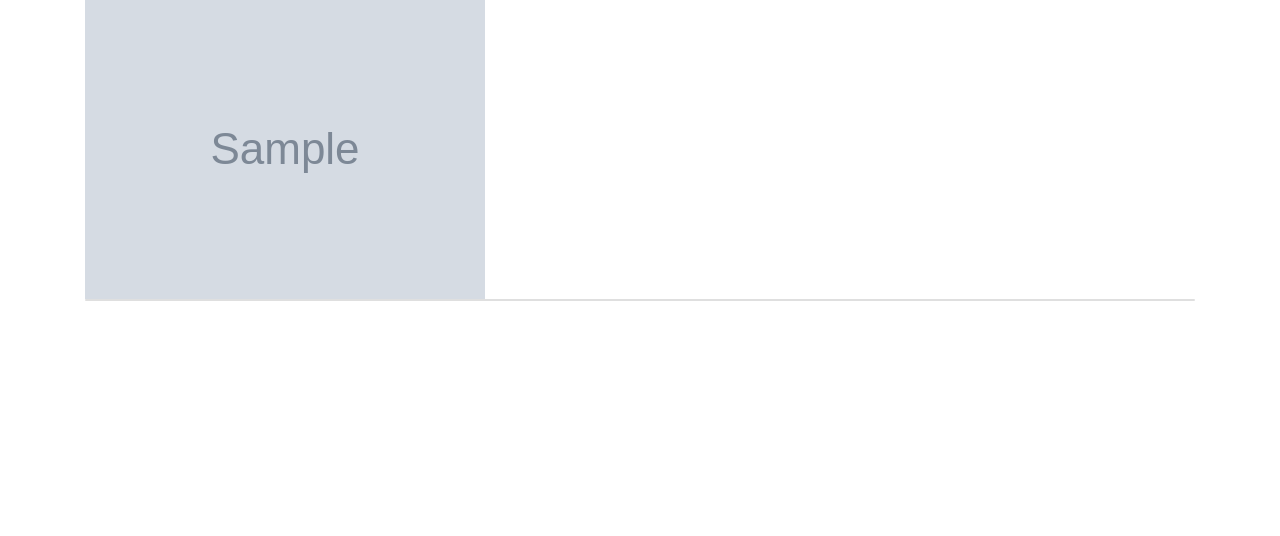
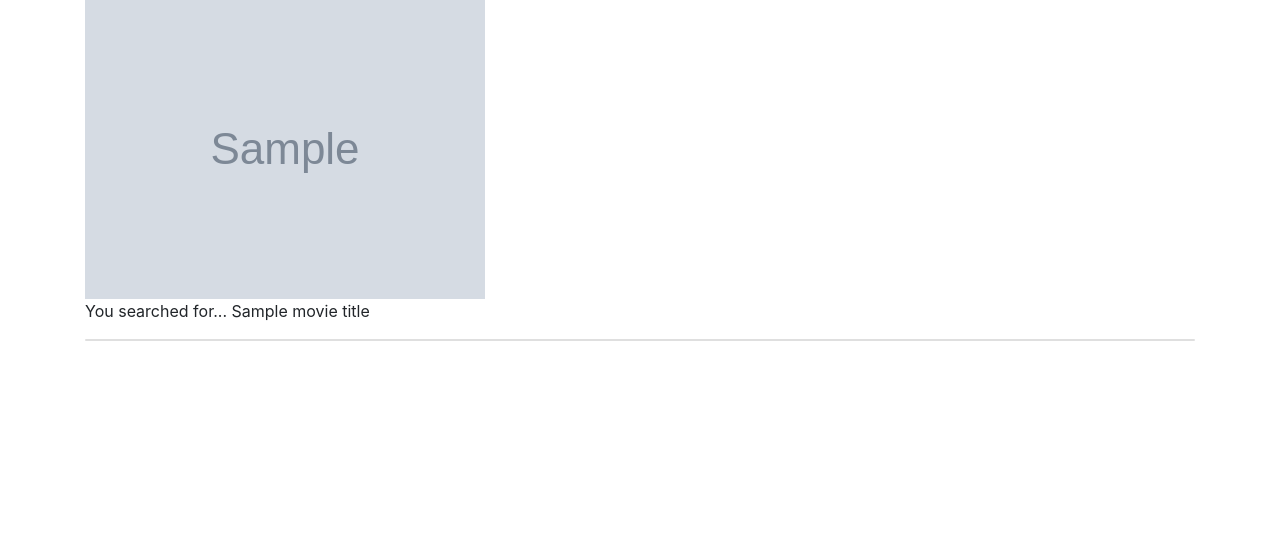
Before and after one commit to SkyeH-M/Film-review-site, a Flask app: template filmreview/templates/search.html in a window 1280 px wide. Shown: the part 220-756 px from the top of the page. Run offline with Flask 3, Linux system fonts and the light colour scheme; the template is opened without the code that fills it: most values are stand-ins (such as "Sample title", 1, 10 or a date in 2020); grey boxes marked "Sample" are stand-in pictures; some libraries are stand-ins or nearby versions.

Commit message:
Check if site is working before mentor meeting

```diff
--- a/filmreview/routes.py
+++ b/filmreview/routes.py
@@ -37,9 +37,9 @@ def load_user(user_id):
     return Users.query.get(int(user_id))
 
 
-class SearchForm(FlaskForm):
-    searched = StringField('Searched', validators=[InputRequired()])
-    submit = SubmitField("Submit")
+# class SearchForm(FlaskForm):
+#     searched = StringField('Searched', validators=[InputRequired()])
+#     submit = SubmitField("Submit")
 
 
 class LoginForm(FlaskForm):
@@ -64,16 +64,16 @@ def home():
 
 
 # pass context search.html
-@app.context_processor
-def base():
-    form = SearchForm()
-    return dict(form=form)
+# @app.context_processor
+# def base():
+#     form = SearchForm()
+#     return dict(form=form)
 
 
 @app.route("/search", methods=["GET", "POST"])
 @login_required
 def search():
-    form = SearchForm()
+    # form = SearchForm()
     if request.method == "POST":
         moviedb_base_url = "https://api.themoviedb.org/3"
 
@@ -99,7 +99,7 @@ def search():
                 returned_movie_description, returned_movie_img
                 return f"<h1>You searched for...</h1>"
 
-        return render_template("search.html")
+        return render_template("search.html", form=form)
     return render_template("search.html", name=current_user.username)
 
 
@@ -186,6 +186,6 @@ def logout():
 #     # appended poster_path to url
 #     image_path = f"https://image.tmdb.org/t/p/w500/{returned_movie_img}"
 #     return f"{returned_movie_title}, {returned_movie_description}, {image_path}"
-    # for data_point in api_data:
-    #     print(api_data.values())
-    # return api_data
+#     for data_point in api_data:
+#         print(api_data.values())
+#     return api_data
--- a/filmreview/templates/search.html
+++ b/filmreview/templates/search.html
@@ -6,19 +6,21 @@
 <h3>Welcome, {{ name }}</h3>
 <p>This page is to add films to watch list, or to review films </p>
 
-<form method="POST" action="{{ url_for('search') }}" class="search-wrapper">
+<form method="GET, POST" action="{{ url_for('search') }}" class="search-wrapper">
     <label for="search">Search Films</label>
 
     <input type="search" id="search" aria-label="Search" name="search">
     <button type="submit">Search</button>
 </form>
+{% for movies in movie_information %}
 <div class="results">
     <img src="{{ returned_movie_image }}">
-    <!-- <p>You searched for... </p> -->
+    <p>You searched for... {{ movie_title }}</p>
 <div class="film-cards">
     <div class="card">
     </div>
 </div>
 </div>
+{% endfor %}
 
 {% endblock %}
```
